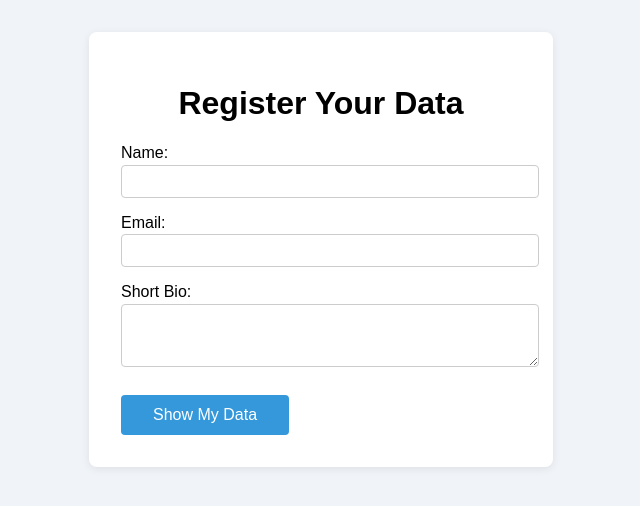
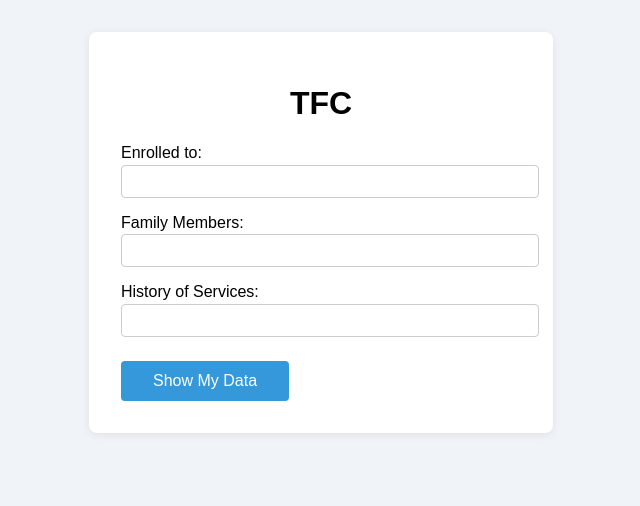
Before and after one commit to Seyer24/TFC, a plain HTML site: page index.html in a window 1280 px wide. Shown: the whole page, without its empty margins (319-959 px from the left). Drawn offline with Linux system fonts and the light colour scheme.

Commit message:
Update form labels and headings in index.html

```diff
--- a/index.html
+++ b/index.html
@@ -52,16 +52,16 @@
 </head>
 <body>
     <div class="container">
-        <h1>Register Your Data</h1>
+        <h1>TFC</h1>
         <form id="dataForm" autocomplete="off">
-            <label for="name">Name:</label>
+            <label for="name">Enrolled to:</label>
             <input type="text" id="name" name="name" required>
 
-            <label for="email">Email:</label>
+            <label for="email">Family Members:</label>
             <input type="email" id="email" name="email">
 
-            <label for="bio">Short Bio:</label>
-            <textarea id="bio" name="bio" rows="3"></textarea>
+            <label for="bio">History of Services:</label>
+            <input id="bio" name="bio" rows="3"></input>
 
             <button type="submit">Show My Data</button>
         </form>
```
